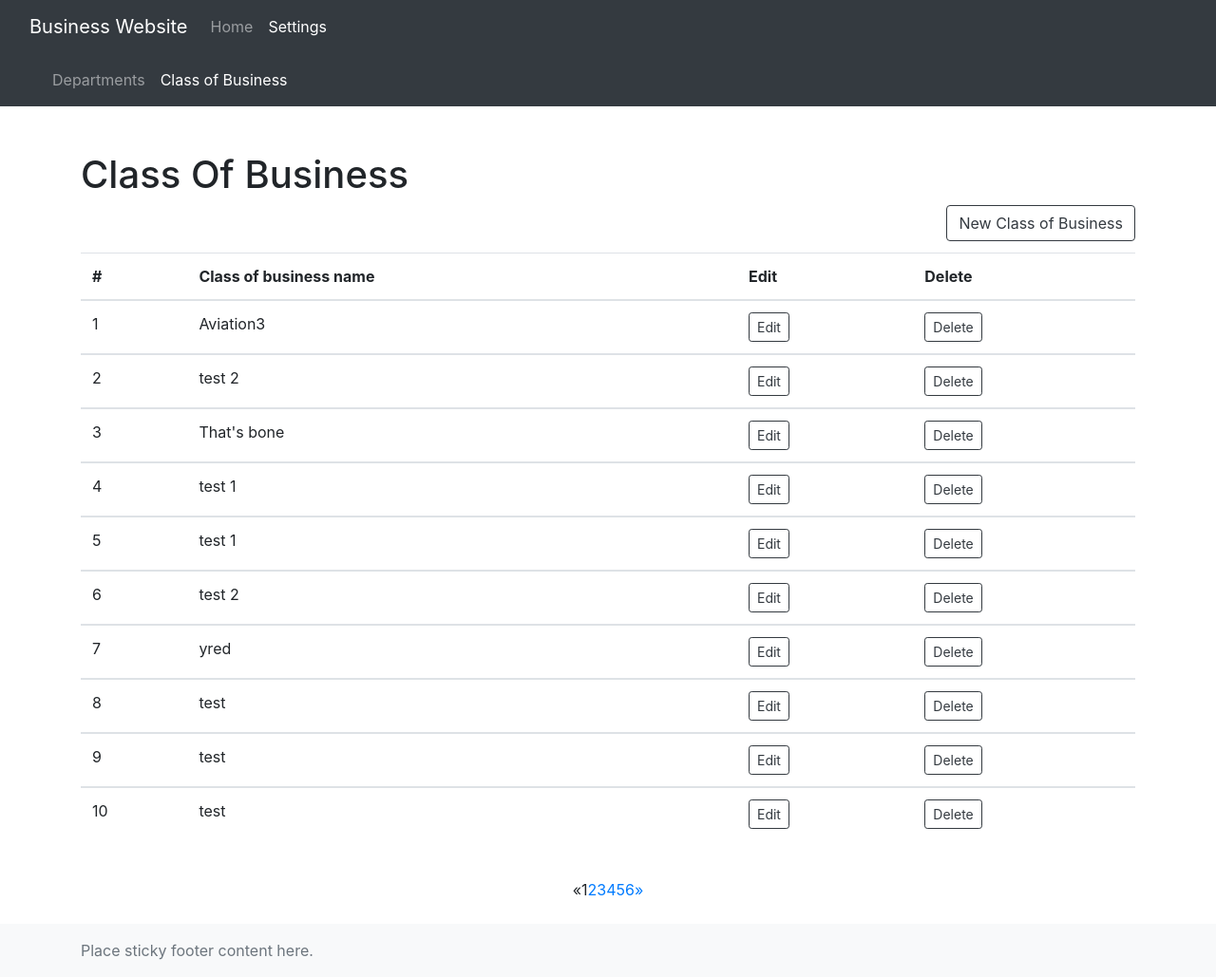
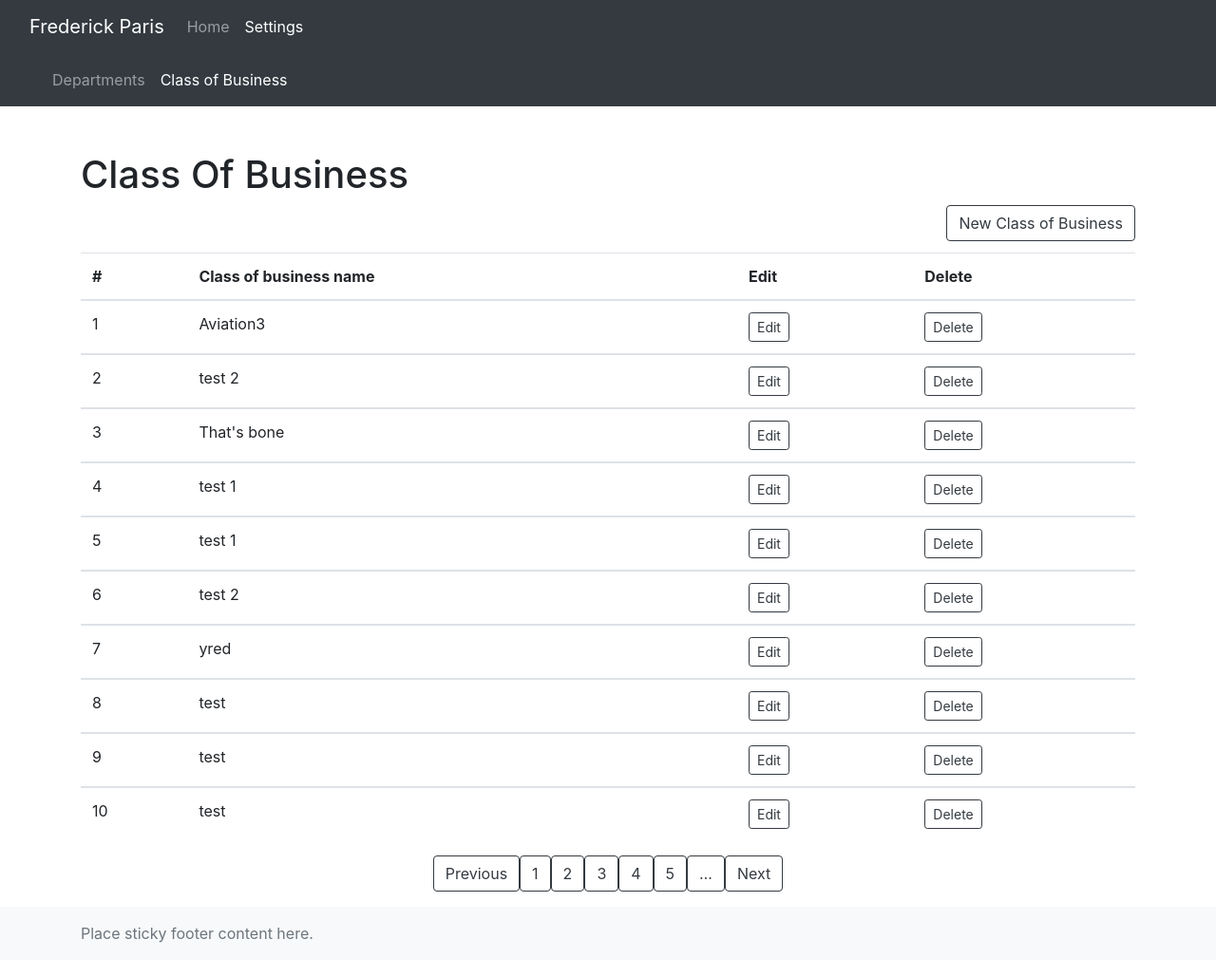
Before and after one commit to Lukaszesque/BusinessWebsite, a Django app: page /settings/classOfBusiness/ in a window 1280 px wide. Shown: the whole page at 95% size. After the commit the page ends 993 px from the top, so only its background shows below. Run offline with Django 4.2, Linux system fonts and the light colour scheme; data comes from the database, SQL or seed files in the repository; both versions use the stored data as it was after the commit; some libraries are stand-ins or nearby versions.

Commit message:
implemented pagination number buttons and added basic styling

```diff
--- a/settings/templates/settings/classOfBusiness/index.html
+++ b/settings/templates/settings/classOfBusiness/index.html
@@ -8,7 +8,7 @@
     <meta name="description" content="">
     <meta name="author" content="Mark Otto, Jacob Thornton, and Bootstrap contributors">
     <meta name="generator" content="Hugo 0.84.0">
-    <title>Class of business</title>
+    <title>Frederick Paris</title>
     <script src="{% static "bootstrap/js/bootstrap.bundle.min.js" %}"></script>
     <link rel="canonical" href="https://getbootstrap.com/docs/5.0/examples/sticky-footer-navbar/">
     <link rel="stylesheet" type="text/css" href="{% static "styles.css" %}">
@@ -44,7 +44,7 @@
   <!-- Fixed navbar -->
     <nav class="navbar navbar-expand-md navbar-dark bg-dark">
       <div class="container-fluid">
-        <a class="navbar-brand" href="/">Business Website</a>
+        <a class="navbar-brand" href="/">Frederick Paris</a>
         <button class="navbar-toggler" type="button" data-bs-toggle="collapse" data-bs-target="#navbarCollapse" aria-controls="navbarCollapse" aria-expanded="false" aria-label="Toggle navigation">
           <span class="navbar-toggler-icon"></span>
         </button>
@@ -139,32 +139,53 @@
   </div>
 
   <!-- Pagination -->
+  <nav aria-label="Page navigation">
+    <ul class="pagination justify-content-center">
+     {% if dataset.has_previous %}
+       <li class="page-item">
+       <a class="btn btn-outline-dark" href="?page={{ dataset.previous_page_number }}">Previous</a>
+       </li>
+     {% else %}
+       <li class="page-item disabled">
+       <a class="btn btn-outline-dark" href="#" tabindex="-1" aria-disabled="True">Previous</a>
+       </li>
+     {% endif %}
 
-  <div class='container p-4'>
-    <div class='pagination justify-content-center'>
-        {% if dataset.has_previous %}
-          <li><a href="?page={{ dataset.previous_page_number }}">&laquo;</a></li>
-        {% else %}
-          <li class="disabled"><span>&laquo;</span></li>
+     {% if dataset.number|add:'-4' > 1 %}
+       <li class="page-item"><a class="btn btn-outline-dark" href="?page={{ dataset.number|add:'-5' }}">&hellip;</a></li>
      {% endif %}
 
      {% for i in dataset.paginator.page_range %}
        {% if dataset.number == i %}
-            <li class="active"><span>{{ i }} <span class="sr-only">(current)</span></span></li>
-          {% else %}
-            <li><a href="?page={{ i }}">{{ i }}</a></li>
+       <li class="page-item active" aria-current="page">
+         <span class="btn btn-outline-dark">
+           {{ i }}
+           <span class="sr-only">(current)</span>
+         </span>
+       </li>
+       {% elif i > dataset.number|add:'-5' and i < dataset.number|add:'5' %}
+         <li class="page-item"><a class="btn btn-outline-dark" href="?page={{ i }}">{{ i }}</a></li>
        {% endif %}
      {% endfor %}
 
-        {% if dataset.has_next %}
-          <li><a href="?page={{ dataset.next_page_number }}">&raquo;</a></li>
-        {% else %}
-          <li class="disabled"><span>&raquo;</span></li>
+     {% if dataset.paginator.num_pages > dataset.number|add:'4' %}
+       <li class="page-item"><a class="btn btn-outline-dark" href="?page={{ dataset.number|add:'5' }}">&hellip;</a></li>
      {% endif %}
 
-    </div>
+     {% if dataset.has_next %}
+       <li class="page-item">
+       <a class="btn btn-outline-dark" href="?page={{ dataset.next_page_number }}">Next</a>
+       </li>
+     {% else %}
+       <li class="page-item disabled">
+       <a class="btn btn-outline-dark" href="#" tabindex="-1" aria-disabled="True">Next</a>
+       </li>
+     {% endif %}
+    </ul>
+  </nav>
 
-  </div>
+
+
 
 
 </main>
```
Also changed, not shown: db.sqlite3. Lines whose indentation alone changed are shown as unchanged.
